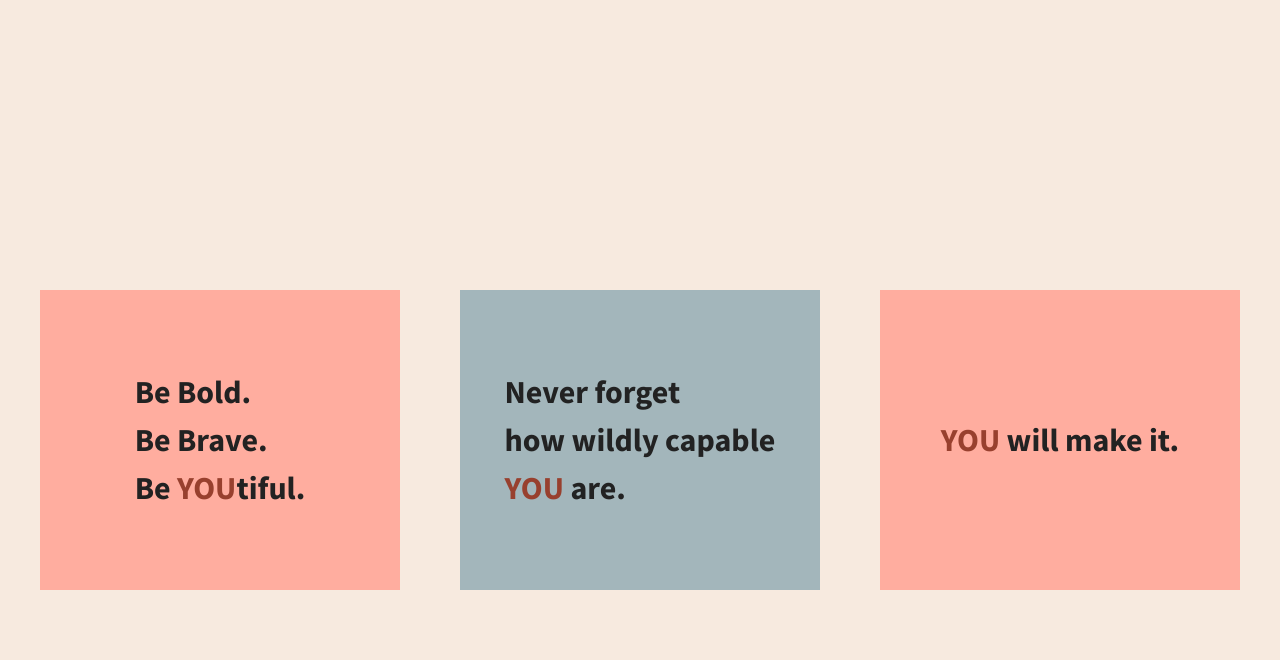
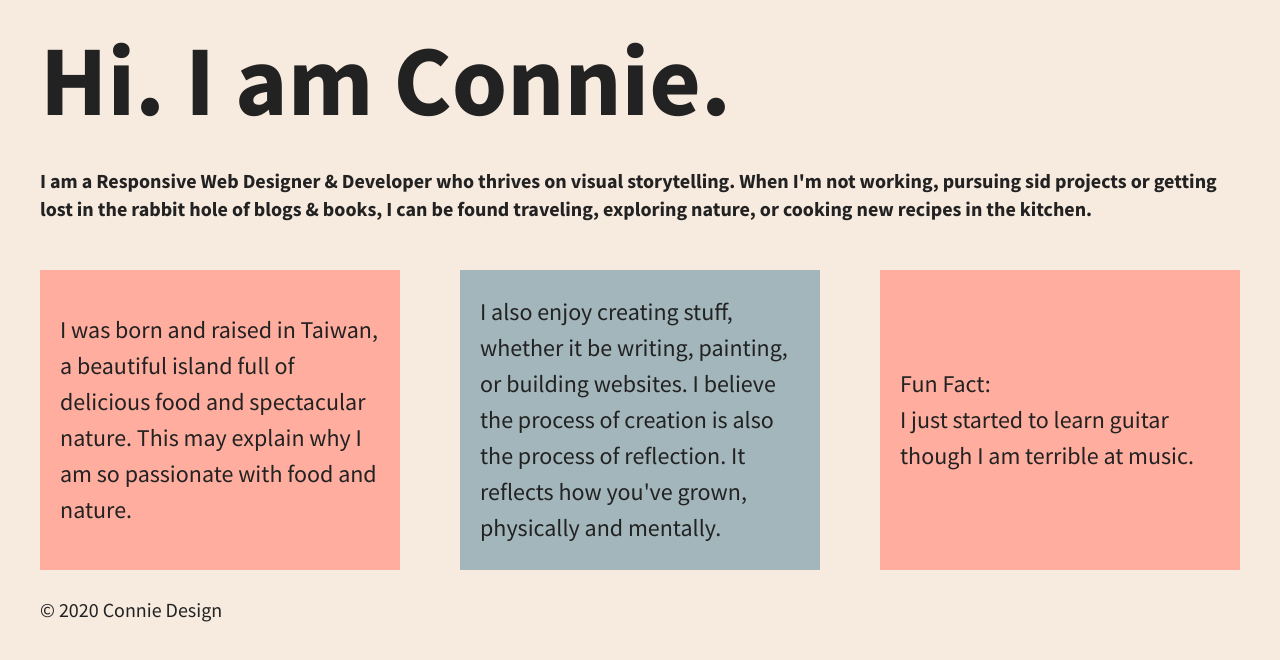
Before and after one commit to connieyuyu/206-divs-flexbox, a plain HTML site: page index.html in a window 1280 px wide. Drawn offline with nearby package versions, Linux system fonts and the light colour scheme.

Commit message:
adding layout

```diff
--- a/css/main.css
+++ b/css/main.css
@@ -108,19 +108,41 @@ body {
   height: 100%;
 }
 
-.wrapper {
-  /*add display:flex and set justify-content to space-between*/
+header, footer {
+  height: 80px;
+  width: 100%;
+}
+
+main {
+  height: 150px;
+  width: 100%;
+}
+
+header, main {
   display: flex;
-  height: 100%;
-  font-weight: 700;
-  justify-content: space-between;
+  justify-content: flex-start;
   align-items: center;
 }
 
-.div-1, .div-2, .div-3 {
+footer {
+  display: flex;
+  justify-content: flex-start;
+  align-items: center;
+}
+
+.flex-container {
+  /*add display:flex and set justify-content to space-between*/
+  display: flex;
+  font-weight: 400;
+  justify-content: space-between;
+  align-items: center;
+  flex-flow: row wrap;
+}
+
+.flex-item {
   /*give the divs a width of 30%, add display:flex, set justify-content and align-items to center*/
   line-height: 1.5em;
-  font-size: 1.6em;
+  font-size: 1.2em;
   background-color: #f16059;
   height: 300px;
   display: flex;
@@ -130,18 +152,29 @@ body {
 
 }
 
-.div-1, .div-3{
+h1 {
+  font-size: 5em;
+}
+
+.main-content {
+  font-weight: 700;
+}
+
+.div-content {
+  text-align: left;
+  margin-left: 20px;
+  margin-right: 20px;
+}
+
+
+#div-1, #div-3{
   background-color: #ffad9f;
 }
 
-.div-2 {
+#div-2 {
   background-color: #a3b6bb;
 }
 
-.you {
-  font-weight: bold;
-  color: #98402e;
-}
 
 /* ==========================================================================
    Helper classes
--- a/index.html
+++ b/index.html
@@ -21,17 +21,23 @@
             <p class="browserupgrade">You are using an <strong>outdated</strong> browser. Please <a href="http://browsehappy.com/">upgrade your browser</a> to improve your experience.</p>
         <![endif]-->
 
-        <section class="wrapper">
-            <div class="div-1">
-                <p>Be Bold.<br/>Be Brave.<br/>Be <span class="you">YOU</span>tiful.</p>
-
+        <section class="flex-container">
+            <header>
+              <h1>Hi. I am <span class="owner">Connie</span>.</h1>
+            </header>
+            <main>
+              <p class="main-content">I am a Responsive Web Designer & Developer who thrives on visual storytelling. When I'm not working, pursuing sid projects or getting lost in the rabbit hole of blogs & books, I can be found traveling, exploring nature, or cooking new recipes in the kitchen.</p>
+            </main>
+            <div id="div-1" class="flex-item">
+                <p class="div-content">I was born and raised in Taiwan, a beautiful island full of delicious food and spectacular nature. This may explain why I am so passionate with food and nature.</p>
             </div>
-            <div class="div-2">
-                <p>Never forget<br/> how wildly capable <br/><span class="you">YOU</span> are.</p>
+            <div id="div-2" class="flex-item">
+                <p class="div-content">I also enjoy creating stuff, whether it be writing, painting, or building websites. I believe the process of creation is also the process of reflection. It reflects how you've grown, physically and mentally.</p>
             </div>
-            <div class="div-3">
-                <p><span class="you">YOU</span> will make it.</p>
+            <div id="div-3" class="flex-item">
+                <p class="div-content">Fun Fact: <br/>I just started to learn guitar though I am terrible at music.</p>
             </div>
+            <footer>&copy; 2020 Connie Design</footer>
         </section>
 
         <script src="https://ajax.googleapis.com/ajax/libs/jquery/1.11.3/jquery.min.js"></script>
```
